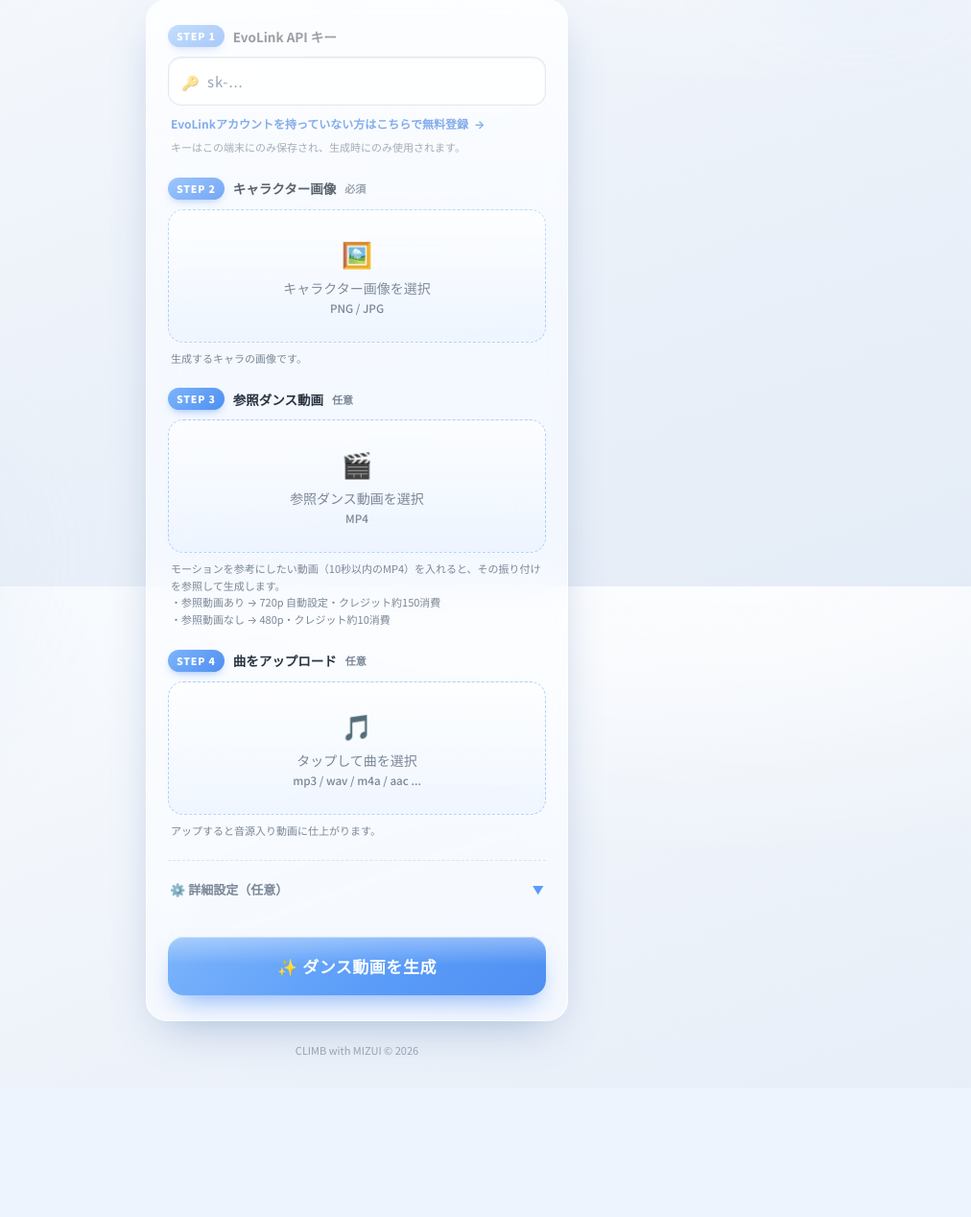
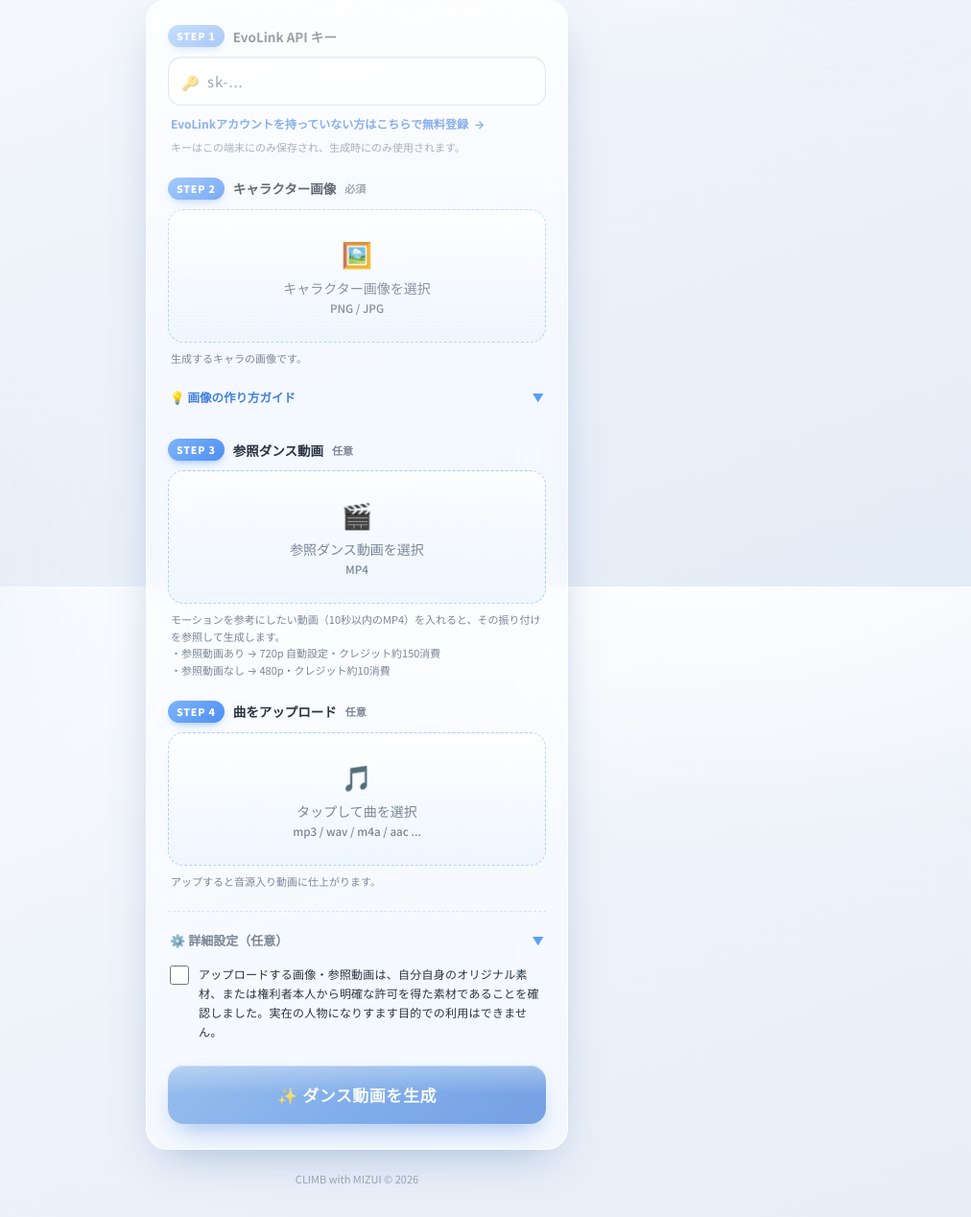
Before and after one commit to climbwithmizui/dance-studio-saas, a Flask app: page / in a window 1280 px wide. Shown: the part 189-1457 px from the top of the page at 96% size, without its empty margins (268-1280 px from the left). Before the commit the page ends 1289 px from the top, so only its background shows below. Run offline with Flask 3, Linux system fonts and the light colour scheme.

Commit message:
add image guide and consent checkbox

```diff
--- a/app.py
+++ b/app.py
@@ -225,6 +225,15 @@ def upload():
     if not api_key:
         return jsonify({"error": "EvoLink API キーを入力してください"}), 400
 
+    # 素材の権利に関する同意（チェックボックス）を必須とする。
+    consent = request.form.get("consent", "").strip()
+    if consent not in ("1", "on", "true"):
+        return jsonify(
+            {
+                "error": "アップロード素材の権利に関する確認事項への同意が必要です"
+            }
+        ), 400
+
     # 曲アップロードは任意。あれば保存して後工程で合成する。
     stored_name = None
     file = request.files.get("song")
--- a/templates/index.html
+++ b/templates/index.html
@@ -250,6 +250,26 @@
     .adv[open] > summary { color: var(--ink); }
     .adv .adv-body { padding: 2px 2px 6px; }
 
+    /* 画像の作り方ガイド（STEP 2 内の折りたたみ） */
+    .guide { margin-top: 10px; border-top: none; padding-top: 0; }
+    .guide > summary { padding: 12px 2px; font-size: 12.5px; color: var(--blue-deep); }
+    .guide-list {
+      margin: 4px 0 2px; padding-left: 18px;
+      font-size: 12px; color: var(--muted); line-height: 1.75;
+    }
+    .guide-list li { margin: 2px 0; }
+
+    /* 同意チェックボックス */
+    .consent {
+      display: flex; align-items: flex-start; gap: 10px;
+      margin: 22px 2px 0; font-size: 12px; color: var(--ink); line-height: 1.65;
+      font-weight: 500; cursor: pointer;
+    }
+    .consent input[type=checkbox] {
+      flex: none; width: 20px; height: 20px; margin: 1px 0 0;
+      accent-color: var(--blue); cursor: pointer;
+    }
+
     footer { margin-top: 22px; font-size: 11px; color: #9aa6b6; text-align: center; z-index: 1; }
   </style>
 </head>
@@ -281,6 +301,17 @@
       </div>
       <input type="file" id="image" name="image" accept="image/png,image/jpeg" required />
       <p class="hint">生成するキャラの画像です。</p>
+      <details class="adv guide">
+        <summary><span>💡 画像の作り方ガイド</span><span class="chev">▼</span></summary>
+        <div class="adv-body">
+          <ul class="guide-list">
+            <li>顔がはっきり写った正面〜やや斜めの画像を使うと安定します</li>
+            <li>背景はシンプルな方が生成結果が安定します</li>
+            <li>実在の人物写真ではなく、AI生成キャラクターやイラストを推奨します</li>
+            <li>推奨解像度：512×512px以上</li>
+          </ul>
+        </div>
+      </details>
 
       <!-- STEP 3 : 参照ダンス動画（任意） -->
       <div class="step"><span class="num">STEP 3</span><span class="txt">参照ダンス動画</span><span class="opt">任意</span></div>
@@ -318,7 +349,12 @@
         </div>
       </details>
 
-      <button type="submit" class="btn-primary" id="submit">✨ ダンス動画を生成</button>
+      <label class="consent" for="consent">
+        <input type="checkbox" id="consent" name="consent" value="1" required />
+        <span>アップロードする画像・参照動画は、自分自身のオリジナル素材、または権利者本人から明確な許可を得た素材であることを確認しました。実在の人物になりすます目的での利用はできません。</span>
+      </label>
+
+      <button type="submit" class="btn-primary" id="submit" disabled>✨ ダンス動画を生成</button>
     </form>
 
     <div class="status-row" id="status-row">
@@ -347,6 +383,12 @@
     const resultVideo = document.getElementById('result');
     const downloadBtn = document.getElementById('download');
     const apiKeyInput = document.getElementById('api_key');
+    const consentInput = document.getElementById('consent');
+
+    // 同意チェックが入るまで生成ボタンを押せないようにする
+    function syncSubmitEnabled() { submit.disabled = !consentInput.checked; }
+    consentInput.addEventListener('change', syncSubmitEnabled);
+    syncSubmitEnabled();
 
     // ---- UI ヘルパー ----
     function setStatus(text, { spin = false, error = false } = {}) {
@@ -394,6 +436,7 @@
       e.preventDefault();
       if (!apiKeyInput.value.trim()) { setStatus('STEP 1: EvoLink API キーを入力してください', { error: true }); return; }
       if (!imageInput.files.length) { setStatus('STEP 2: キャラクター画像（PNG / JPG）を選択してください', { error: true }); return; }
+      if (!consentInput.checked) { setStatus('素材の権利に関する確認事項に同意してください', { error: true }); return; }
       localStorage.setItem('evolink_api_key', apiKeyInput.value.trim());
 
       submit.disabled = true;
```
